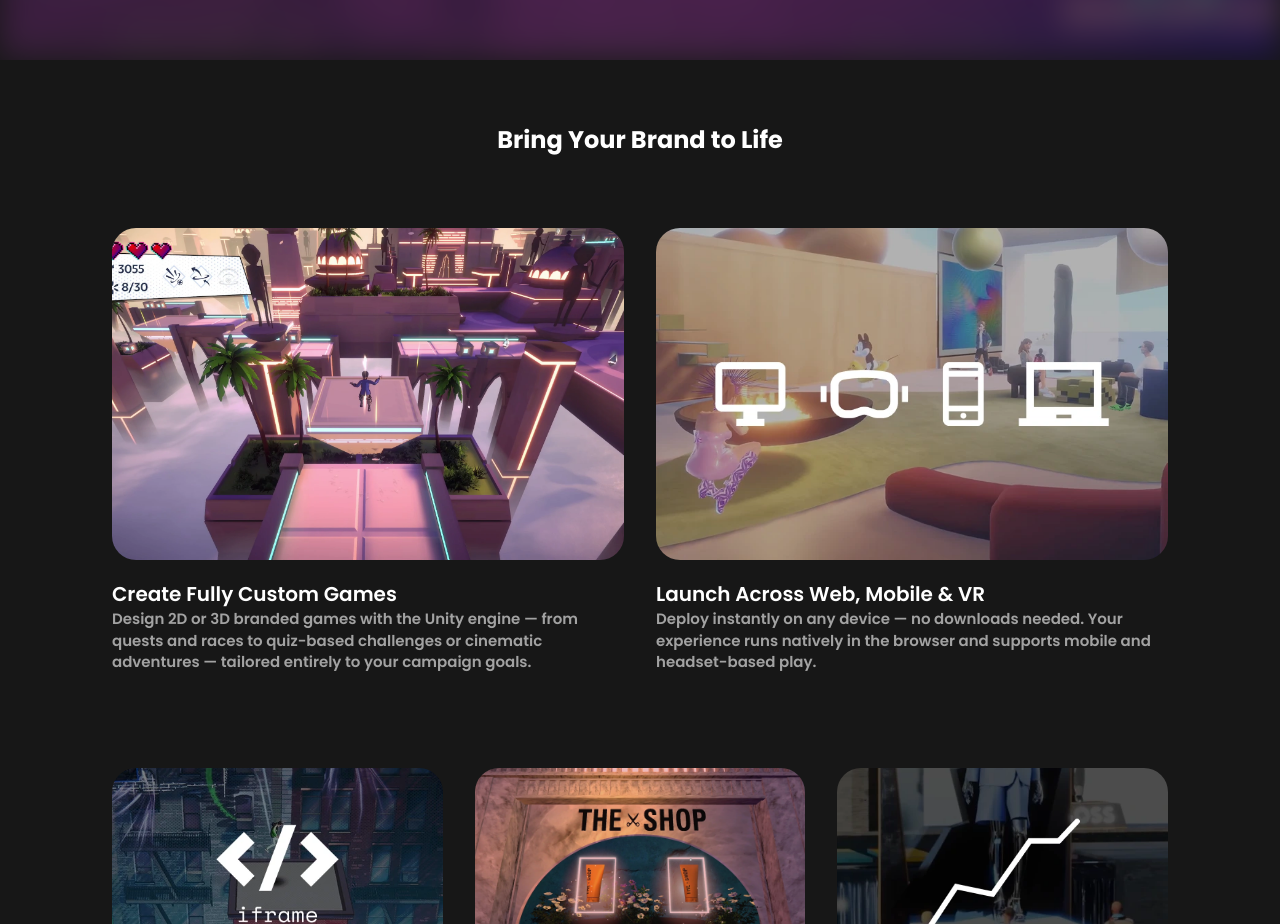
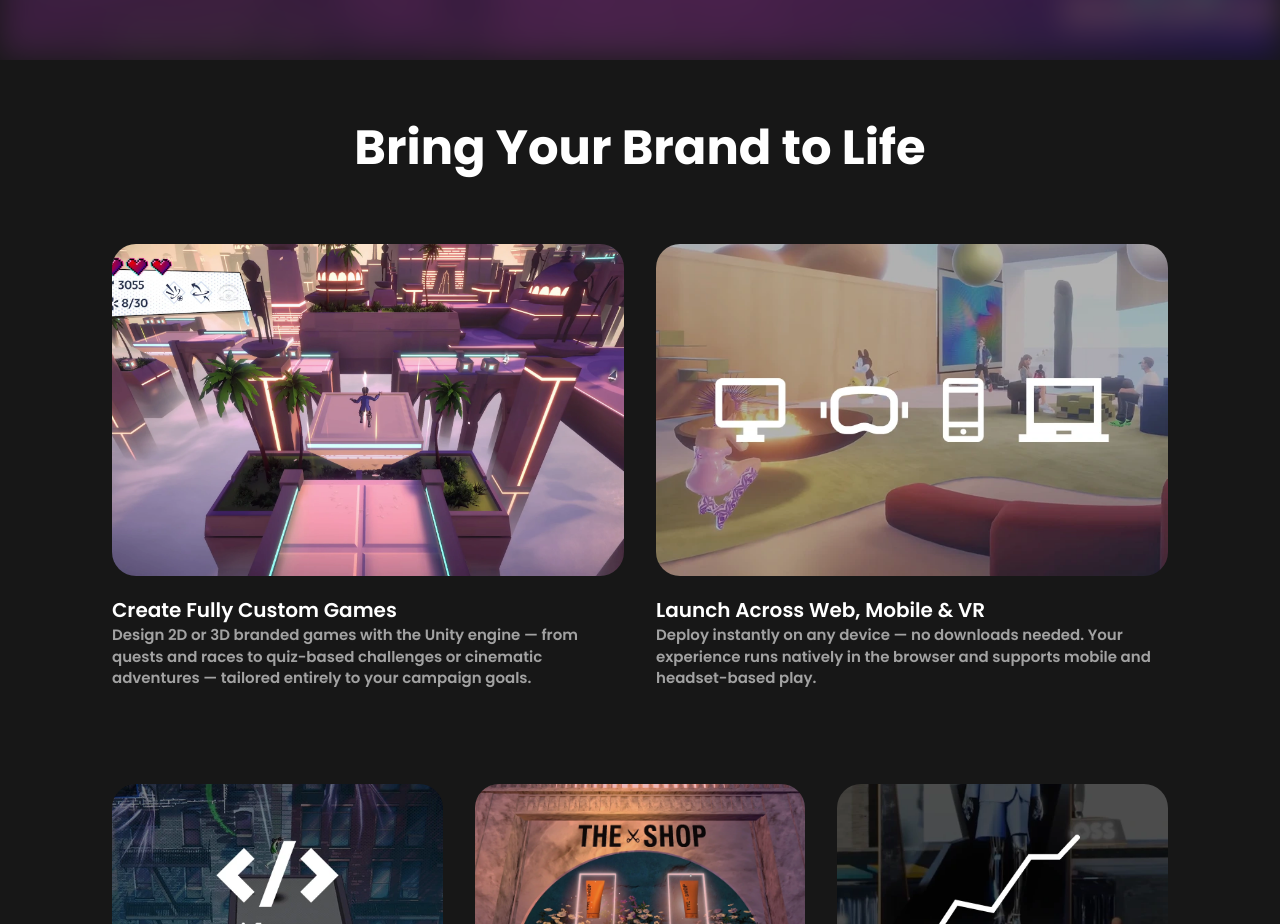
Before and after one commit to Nithwin/spatial, a Next.js app: page /brands in a window 1280 px wide. Shown: the part 1380-2304 px from the top of the page. Built offline with nearby package versions, Linux system fonts and the light colour scheme.

Commit message:
Fixed some size in BrandToLife Component

```diff
--- a/components/Brands/BrandToLife.jsx
+++ b/components/Brands/BrandToLife.jsx
@@ -7,7 +7,7 @@ const BrandToLife = () => {
     className='min-h-dvh bg-black py-[4rem] lg:px-[6rem]'
     >
         <div className='text-white flex flex-col gap-14 max-w-[85rem] mx-auto'>
-            <h1 className='text-2xl font-bold text-center'>Bring Your Brand to Life</h1>
+            <h1 className='text-2xl lg:text-5xl font-bold text-center'>Bring Your Brand to Life</h1>
             <ul className='flex flex-col lg:grid lg:grid-cols-6 gap-8 lg:gap-0 lg:gap-y-16'>
                 {
                   BrandsToLifeList.map((brand, index) => (
```
